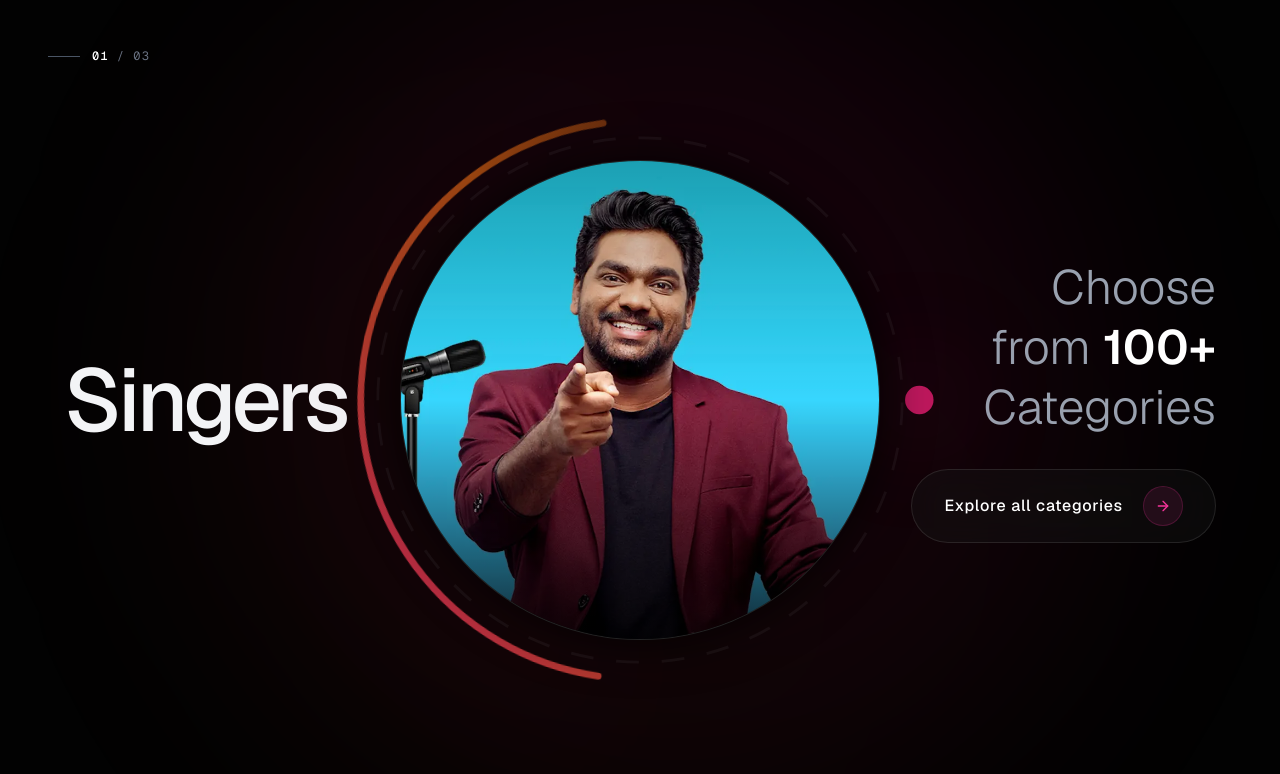
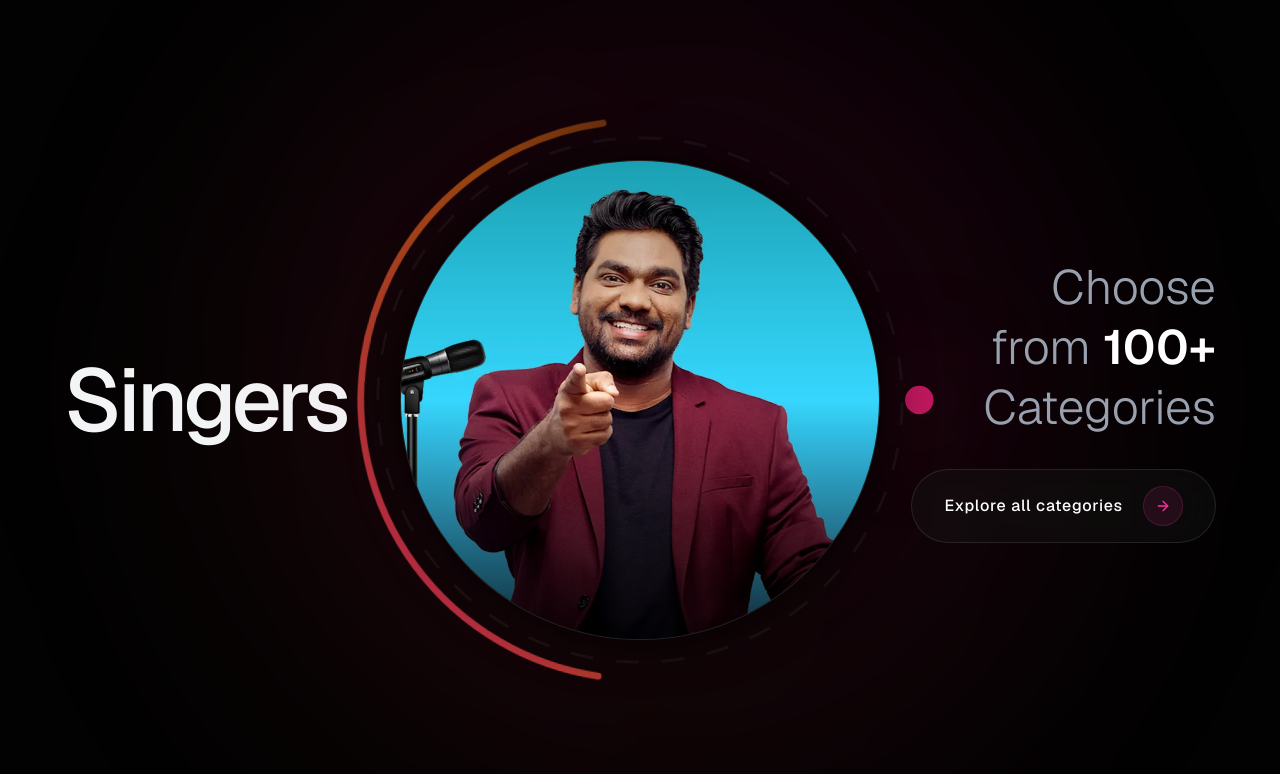
Before and after one commit to puneetshukla041/starclinch, a Next.js app: page / in a window 1280 px wide. Shown: the top 774 px of the page. Built offline with nearby package versions, Linux system fonts and the light colour scheme.

Commit message:
Update home.tsx

```diff
--- a/components/home.tsx
+++ b/components/home.tsx
@@ -80,30 +80,6 @@ export default function HeroCarousel() {
   return (
     <div className="min-h-screen bg-[#020202] text-white flex items-center justify-center overflow-hidden font-sans relative selection:bg-pink-500/30">
 
-      {/* Editorial Pagination Indicator */}
-      <motion.div
-        initial={{ opacity: 0, y: -20 }}
-        animate={{ opacity: 1, y: 0 }}
-        transition={{ delay: 0.5, duration: 0.8 }}
-        className="absolute top-8 left-8 md:top-12 md:left-12 flex items-center space-x-3 font-mono text-xs tracking-widest z-50 uppercase text-gray-500"
-      >
-        <span className="w-8 h-[1px] bg-gray-600 block" />
-        <div className="flex items-center space-x-2">
-          <AnimatePresence mode="popLayout">
-            <motion.span
-              key={currentIndex}
-              initial={{ y: 10, opacity: 0 }}
-              animate={{ y: 0, opacity: 1 }}
-              exit={{ y: -10, opacity: 0 }}
-              className="text-white font-medium"
-            >
-              0{currentIndex + 1}
-            </motion.span>
-          </AnimatePresence>
-          <span>/</span>
-          <span>0{categories.length}</span>
-        </div>
-      </motion.div>
 
       {/* Dynamic Background Mesh Glow */}
       <motion.div
```
